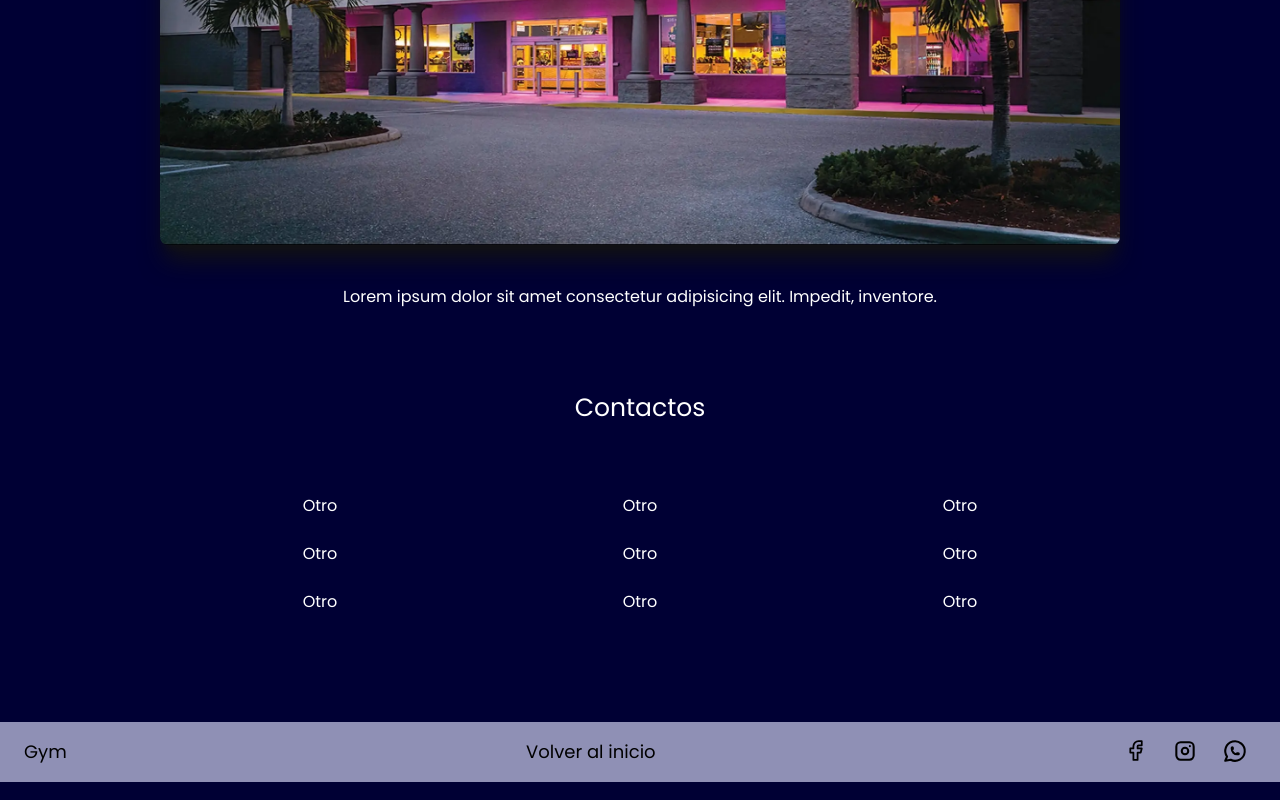
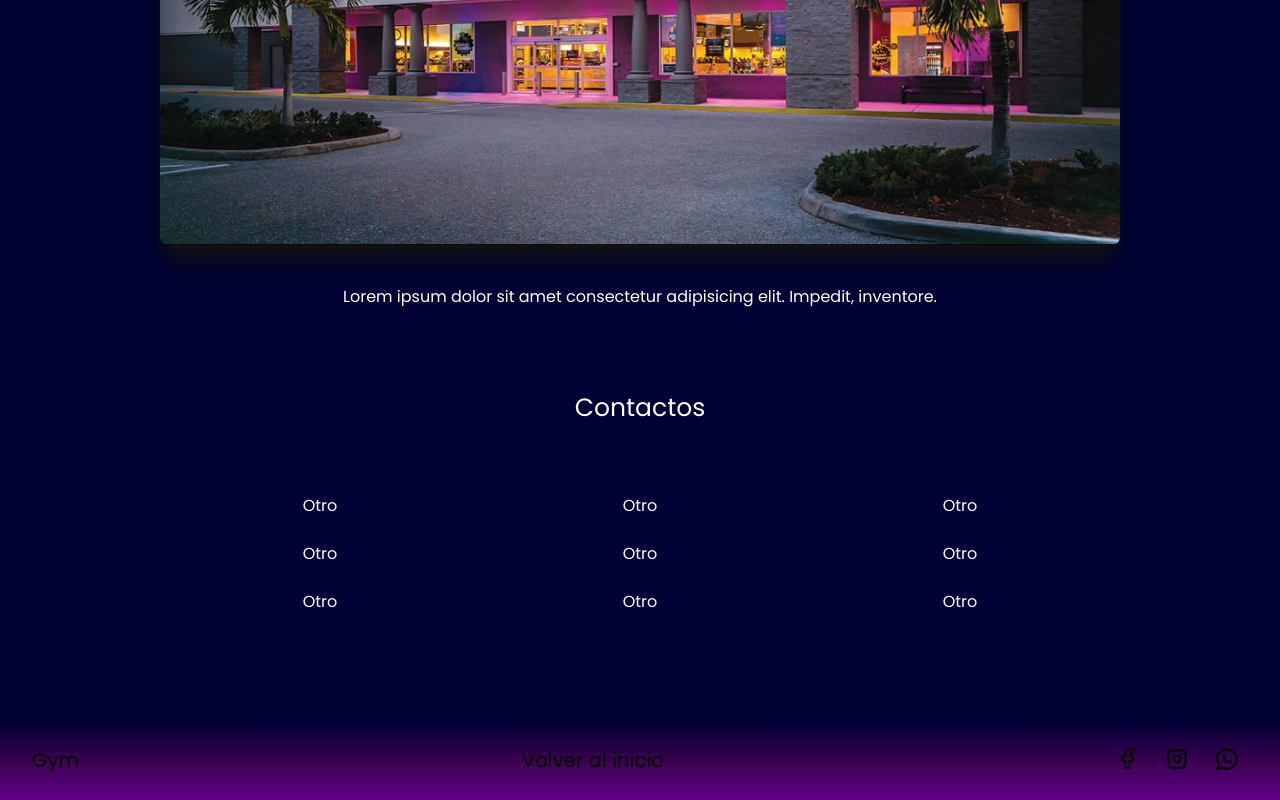
Before and after one commit to BryanGordon/gym, a React (Vite) app: page /contactos in a window 1280 px wide. Shown: the part 1449-2249 px from the top of the page. Built offline with nearby package versions, Linux system fonts and the light colour scheme.

Commit message:
Update styles

```diff
--- a/src/components/Footer.tsx
+++ b/src/components/Footer.tsx
@@ -4,19 +4,23 @@ import { WhatsappIcon } from '../icons/Whatsapp'
 
 export function Footer () {
   return (
-    <footer className='w-full p-4 bg-[#8F90B5] mt-auto'>
+    <footer className='w-full p-6 mt-auto bg-gradient-to-b from-[#000034] via-[#3B0050] to-[#620089]'>
       <div className='flex justify-between px-2'>
-        <span className='content-center text-lg'>Gym</span>
-        <span className='content-center text-lg'>Volver al inicio</span>
+        <span className='content-center text-navText'>Gym</span>
+        <span className='content-center text-navText'>
+          <a href='#top'>
+            Volver al inicio
+          </a>
+        </span>
 
         <div className='flex'>
-          <a className='pl-2 pr-2' href='#'>
+          <a className='pl-2 pr-2 hover:scale-125 transition ease-in-out duration-200' href='#'>
             <i><FacebookIcon /></i>
           </a>
-          <a className='pl-2 pr-2 mx-2' href='#'>
+          <a className='pl-2 pr-2 mx-2 hover:scale-125 transition ease-in-out duration-200' href='#'>
             <i><InstagramIcon /></i>
           </a>
-          <a className='pl-2 pr-2' href='#'>
+          <a className='pl-2 pr-2 hover:scale-125 transition ease-in-out duration-200' href='#'>
             <i><WhatsappIcon /></i>
           </a>
         </div>
```
